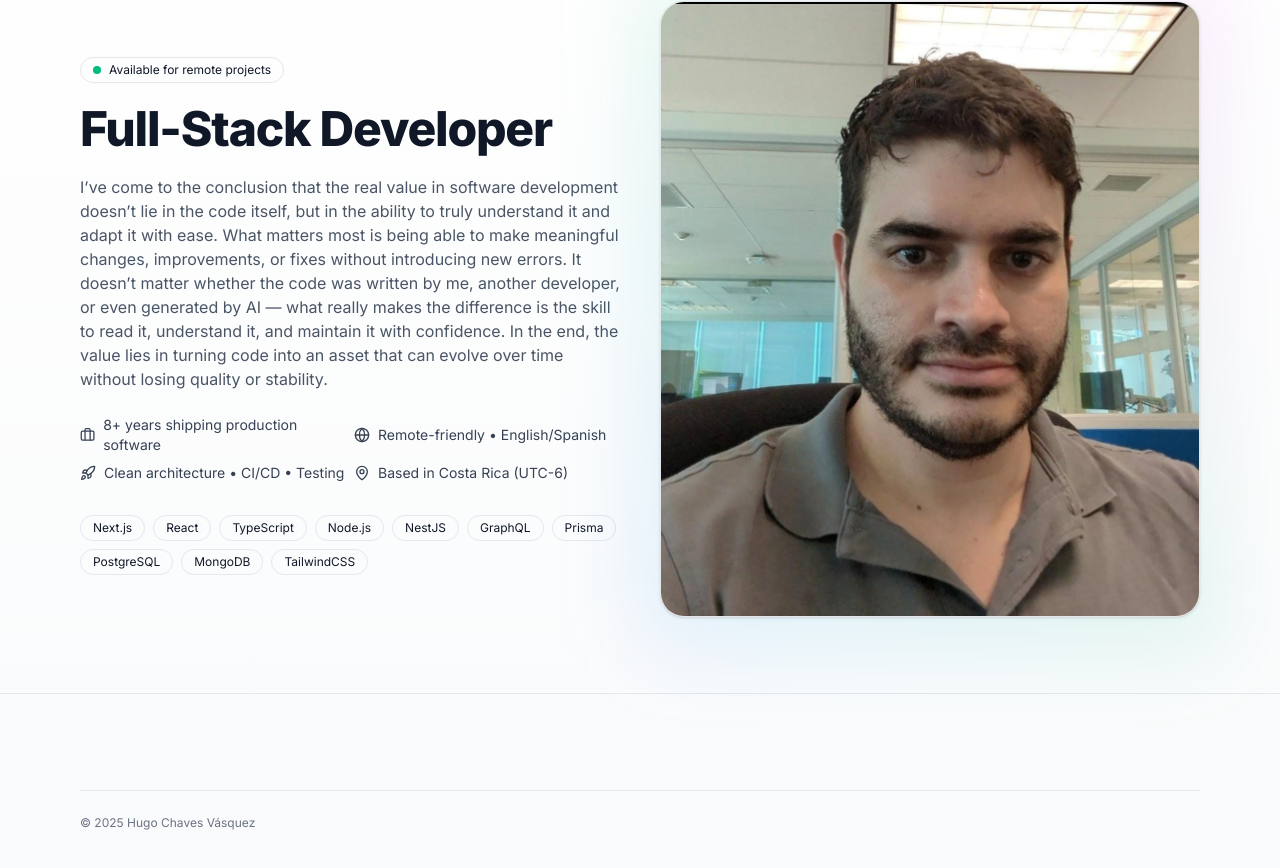
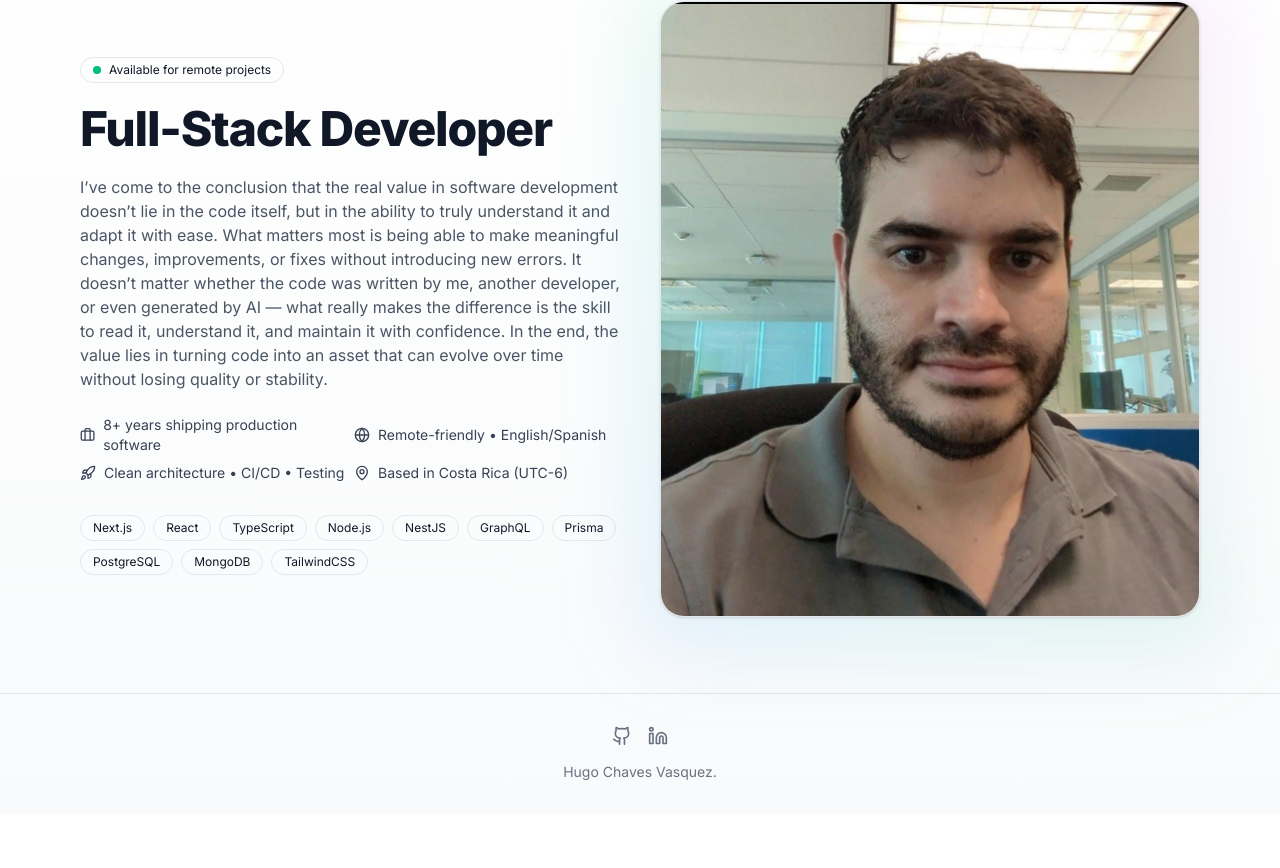
Before and after one commit to HugoCV/huchav24, a Next.js app: page / in a window 1280 px wide. Shown: the part 152-1020 px from the top of the page. After the commit the page ends 966 px from the top, so only its background shows below. Built offline with nearby package versions, Linux system fonts and the light colour scheme.

Commit message:
updated footer

```diff
--- /dev/null
+++ b/app/components/Footer.tsx
@@ -0,0 +1,25 @@
+import { Github, Linkedin } from "lucide-react";
+
+export default function Footer() {
+  return (
+    <footer className="border-t border-gray-200 dark:border-gray-800">
+      <div className="mx-auto max-w-6xl px-4 py-8">
+        <div className="flex flex-col items-center gap-4">
+          <div className="flex items-center gap-4">
+            <a href="https://github.com/HugoCV" target="_blank" rel="noopener noreferrer" className="text-gray-500 hover:text-gray-800 dark:text-gray-400 dark:hover:text-white transition-colors">
+              <Github className="h-5 w-5" />
+              <span className="sr-only">GitHub</span>
+            </a>
+            <a href="https://www.linkedin.com/in/huchav" target="_blank" rel="noopener noreferrer" className="text-gray-500 hover:text-gray-800 dark:text-gray-400 dark:hover:text-white transition-colors">
+              <Linkedin className="h-5 w-5" />
+              <span className="sr-only">LinkedIn</span>
+            </a>
+          </div>
+          <p className="text-sm text-gray-500 dark:text-gray-400">
+            Hugo Chaves Vasquez.
+          </p>
+        </div>
+      </div>
+    </footer>
+  );
+}
--- a/app/layout.tsx
+++ b/app/layout.tsx
@@ -2,6 +2,7 @@ import type { Metadata } from "next";
 import { Inter } from "next/font/google";
 import "./globals.css";
 import Navbar from "./components/Navbar";
+import Footer from "./components/Footer";
 
 const inter = Inter({ subsets: ["latin"] });
 
@@ -18,17 +19,10 @@ export default function RootLayout({
   return (
     <html lang="en">
       <body className={inter.className}>
-        <div className="min-h-screen bg-gradient-to-b from-white to-gray-50 dark:from-gray-950 dark:to-gray-900 text-gray-900 dark:text-gray-100">
+        <div className="flex min-h-screen flex-col bg-gradient-to-b from-white to-gray-50 text-gray-900 dark:from-gray-950 dark:to-gray-900 dark:text-gray-100">
           <Navbar />
-          <main>{children}</main>
-          {/* Contact & Footer */}
-          <section id="contact" className="border-t border-gray-200 dark:border-gray-800">
-            <div className="mx-auto max-w-6xl px-4 py-10 sm:py-14">
-              <footer className="mt-10 pt-6 text-xs text-gray-500 dark:text-gray-400 border-t border-gray-200 dark:border-gray-800">
-                © {new Date().getFullYear()} Hugo Chaves Vásquez
-              </footer>
-            </div>
-          </section>
+          <main className="flex-grow">{children}</main>
+          <Footer />
         </div>
       </body>
     </html>
```
